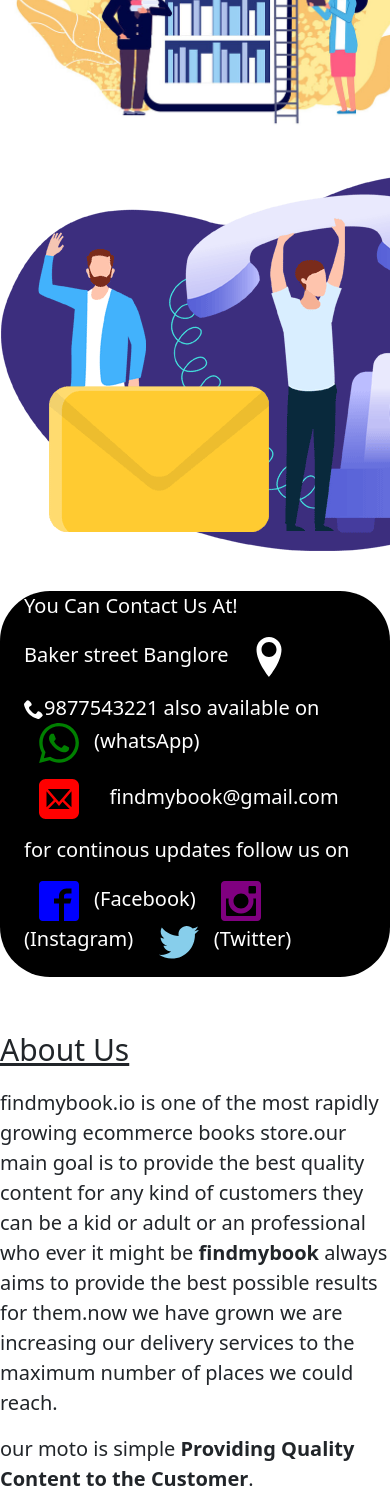
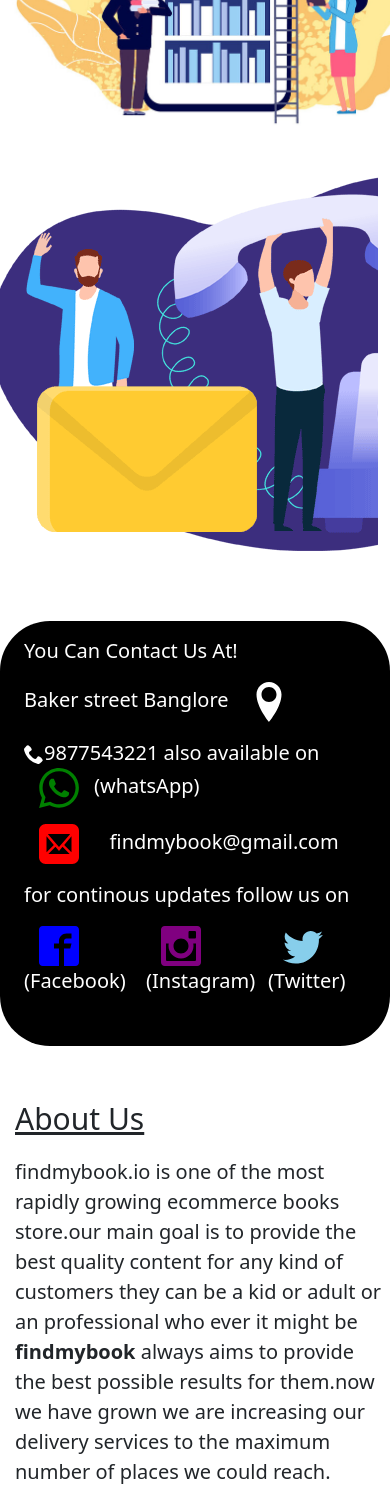
Before and after one commit to Gowtham-19/bookstore_ecomm, a React (Create React App) app: page / in a window 390 px wide. Shown: the part 1280-2788 px from the top of the page. Built offline with nearby package versions, Linux system fonts and the light colour scheme.

Commit message:
final commit

```diff
--- a/src/components/Contactus.js
+++ b/src/components/Contactus.js
@@ -1,23 +1,33 @@
 import React from 'react'
-import {Row,Col,Container} from 'reactstrap';
+import { Row, Col, Container } from 'reactstrap';
 import contact_us from "../assets/conactus_page.gif"
 import "../styles/contact.css";
-import { ImLocation ,ImPhone,ImWhatsapp,ImMail,ImFacebook2,ImInstagram,ImTwitter} from "react-icons/im";
+import { ImLocation, ImPhone, ImWhatsapp, ImMail, ImFacebook2, ImInstagram, ImTwitter } from "react-icons/im";
 
 const Contactus = () => {
   return (
     <Row>
       <Col lg={6} md={6} sm={12} className='contact_image' >
-            <img src={contact_us} alt="ImageNotFound"/>
+        <img src={contact_us} alt="ImageNotFound" />
       </Col>
       <Col lg={6} md={6} sm={12}>
         <Container className='contact'>
           <p>You Can Contact Us At!</p>
-                <p>Baker street Banglore <ImLocation style={{height:"40px",width:"70px"}}/></p>
-                <p><ImPhone/>9877543221 also available on <ImWhatsapp style={{height:"40px",width:"70px"}}color="green"/>(whatsApp)</p>
-                <p><ImMail style={{height:"40px",width:"70px"}} color="red"/>&nbsp;&nbsp; findmybook@gmail.com</p>
+          <p>Baker street Banglore <ImLocation style={{ height: "40px", width: "70px" }} /></p>
+          <p><ImPhone />9877543221 also available on <ImWhatsapp style={{ height: "40px", width: "70px" }} color="green" />(whatsApp)</p>
+          <p><ImMail style={{ height: "40px", width: "70px" }} color="red" />&nbsp;&nbsp; findmybook@gmail.com</p>
           <p>for continous updates follow us on</p>
-                <p><ImFacebook2 color="blue" style={{height:"40px",width:"70px"}}/>(Facebook)&nbsp;&nbsp;<ImInstagram color="purple" style={{height:"40px",width:"70px"}}/>(Instagram)&nbsp;&nbsp;<ImTwitter color='skyblue' style={{height:"40px",width:"70px"}}/>(Twitter)</p>
+          <Row>
+            <Col>
+              <ImFacebook2 color="blue" style={{ height: "40px", width: "70px" }} />(Facebook)
+            </Col>
+            <Col>
+              <ImInstagram color="purple" style={{ height: "40px", width: "70px" }} />(Instagram)
+            </Col>
+            <Col>
+              <ImTwitter color='skyblue' style={{ height: "40px", width: "70px" }} />(Twitter)
+            </Col>
+          </Row>
         </Container>
       </Col>
     </Row>
--- a/src/styles/aboutus.css
+++ b/src/styles/aboutus.css
@@ -2,6 +2,7 @@
     display: flex;
     justify-content: center;
     font-size: 30px;
+    padding-left: 20px;
 }
 
 .about_img{
@@ -12,17 +13,20 @@
 .about_us_title{
     font-size: 50px;
     text-decoration: underline;
+    padding-left: 20px;
 }
 
 @media screen and (max-width:550px){
     .about_us_title{
         font-size: 30px;
         text-decoration: underline;
+        padding-left: 15px;
     }
     .about_info{
         display: flex;
         justify-content: center;
         font-size: 20px;
+        padding-left: 15px;
     }
     .about_img{
         height: 400px;
--- a/src/styles/contact.css
+++ b/src/styles/contact.css
@@ -1,4 +1,5 @@
 .contact{
+    padding-top: 15px;
     margin-top: 10%;
     align-items: center;
     justify-content: center;
@@ -6,11 +7,13 @@
     background-color: black;
     color:white;
     border-radius: 50px;
+    padding-bottom: 50px;
     margin-bottom: 5px;
 }
 
 .contact_image{
     width: 700px;
+    padding-left: 0px;
 }
 
 @media screen and (max-width:550px){
@@ -23,3 +26,16 @@
         margin-bottom: 50px;
     }
 }
+
+
+@media screen and (max-width:450px){
+    .contact_image{
+        width: 390px;
+        height: 450px;
+        padding-left: 0px;
+    }
+    .contact{
+        font-size: 20px;
+        margin-bottom: 50px;
+    }
+}
--- a/src/styles/detail.css
+++ b/src/styles/detail.css
@@ -20,3 +20,20 @@
         height: 250px;
     }
 }
+
+
+
+@media screen and (max-width:375px){
+    .image-responsive{
+        width: 450px;
+    }
+    .intoduction{
+        font-size: 20px;
+        border: 2px solid white;
+        border-radius: 40px;
+        height: 200px;
+        width: 390px;
+        padding-left: 25px;
+        padding-top: 25px;
+    }
+}
```
Also changed, not shown: src/assets/mboile_paper.jpg (deleted). Lines whose indentation alone changed are shown as unchanged.
